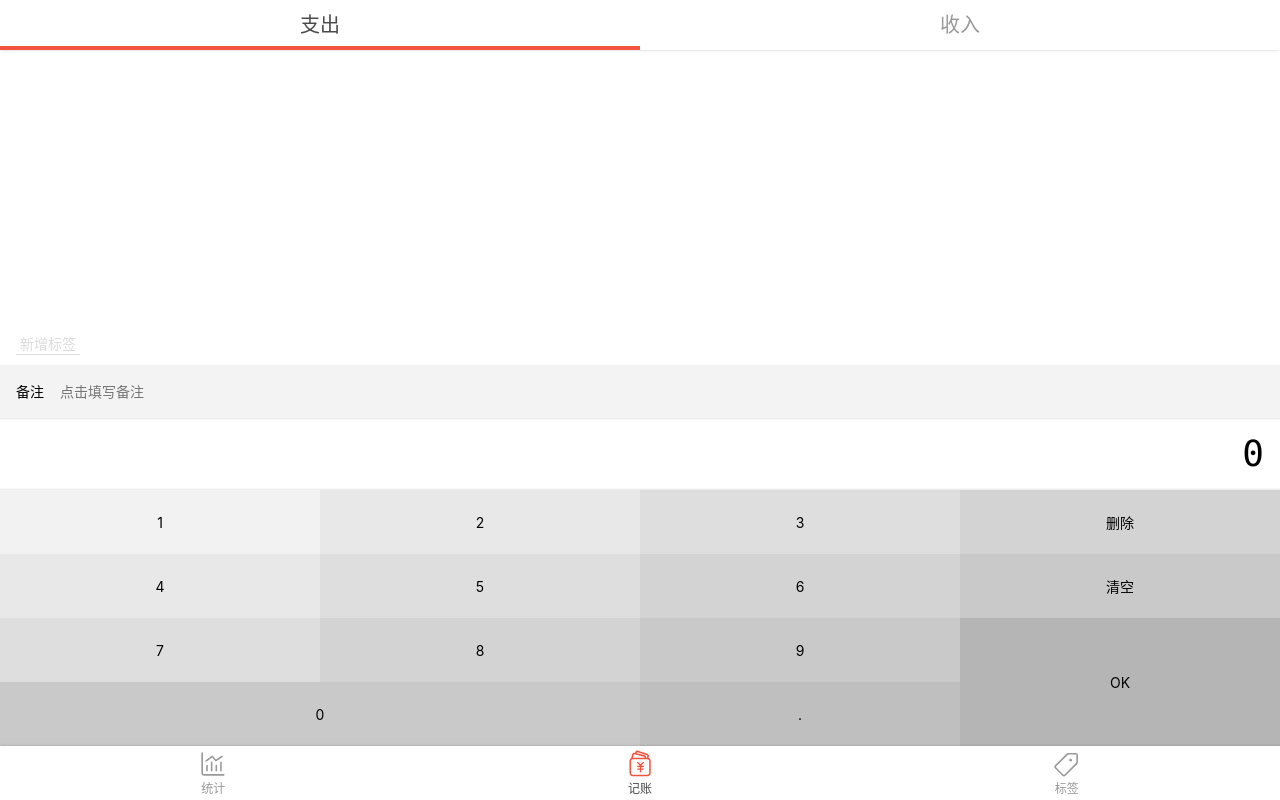
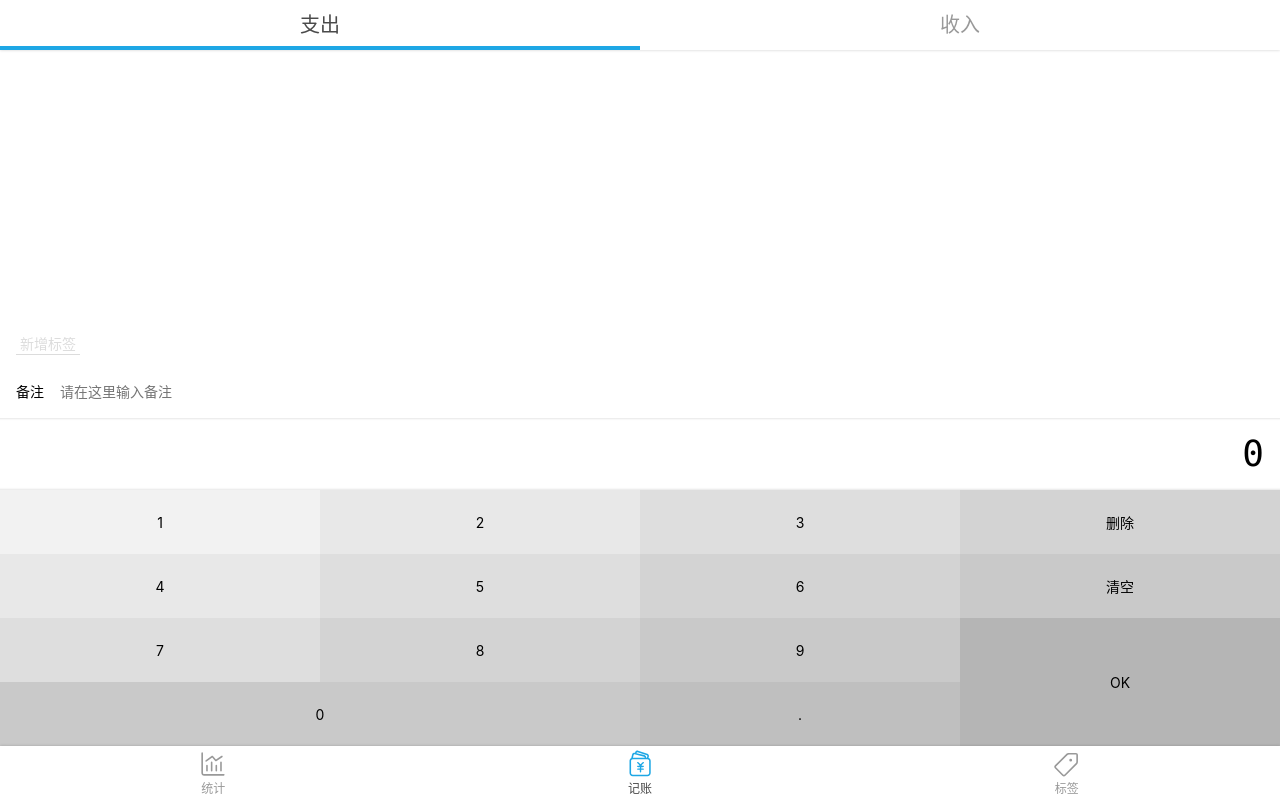
Before and after one commit to sozyhi/account-books, a Vue app: page /#/money in a window 1280 px wide. Built offline with nearby package versions, Linux system fonts and the light colour scheme.

Commit message:
添加EditLabel.vue的页面，增加了FormItem和Button两个通用封装组件

```diff
--- a/src/assets/style/uniform-color.scss
+++ b/src/assets/style/uniform-color.scss
@@ -1,15 +1,15 @@
-$color-shadow:rgba(0,0,0,0.2);
-$color-background:#EEEEEE;
-$color-ordinary:#999999;
-$color-unselected-word:#DCDCDC;
-$color-selected-word:#4A4A4A;
-$color-selected-icon:#F3543F;
-$font-hei:-apple-system, "Noto Sans", "Helvetica Neue", Helvetica, "Nimbus Sans L", Arial, "Liberation Sans", "PingFang SC", "Hiragino Sans GB", "Noto Sans CJK SC", "Source Han Sans SC", "Source Han Sans CN", "Microsoft YaHei", "Wenquanyi Micro Hei", "WenQuanYi Zen Hei", "ST Heiti", SimHei, "WenQuanYi Zen Hei Sharp", sans-serif;
+$color-shadow: rgba(0, 0, 0, 0.2);
+$color-background: #EEEEEE;
+$color-ordinary: #999999;
+$color-unselected-word: #DCDCDC;
+$color-selected-word: #4A4A4A;
+$color-selected-icon: #1EA7E5;
+$font-hei: -apple-system, "Noto Sans", "Helvetica Neue", Helvetica, "Nimbus Sans L", Arial, "Liberation Sans", "PingFang SC", "Hiragino Sans GB", "Noto Sans CJK SC", "Source Han Sans SC", "Source Han Sans CN", "Microsoft YaHei", "Wenquanyi Micro Hei", "WenQuanYi Zen Hei", "ST Heiti", SimHei, "WenQuanYi Zen Hei Sharp", sans-serif;
 $font-song: Georgia, "Nimbus Roman No9 L", "Songti SC", "Noto Serif CJK SC", "Source Han Serif SC", "Source Han Serif CN", STSong, "AR PL New Sung", "AR PL SungtiL GB", NSimSun, SimSun, "TW\-Sung", "WenQuanYi Bitmap Song", "AR PL UMing CN", "AR PL UMing HK", "AR PL UMing TW", "AR PL UMing TW MBE", PMingLiU, MingLiU, serif;
-$font-kai:Baskerville, "Times New Roman", "Liberation Serif", STFangsong, FangSong, FangSong_GB2312, "CWTEX\-F", serif;
+$font-kai: Baskerville, "Times New Roman", "Liberation Serif", STFangsong, FangSong, FangSong_GB2312, "CWTEX\-F", serif;
 
-%clearFix{
-  &::after{
+%clearFix {
+  &::after {
     content: '';
     clear: both;
     display: block;
--- /dev/null
+++ b/src/components/Button.vue
@@ -0,0 +1,26 @@
+<template>
+  <div>
+    <button class="button">
+      <slot></slot>
+    </button>
+  </div>
+</template>
+
+<script lang="ts">
+  import Vue from 'vue';
+  import {Component} from 'vue-property-decorator';
+
+  @Component
+  export default class Button extends Vue {
+  }
+</script>
+
+<style lang="scss" scoped>
+  .button {
+    background: #767676;
+    color: white;
+    border-radius: 4px;
+    height: 40px;
+    padding: 0 16px;
+  }
+</style>
--- /dev/null
+++ b/src/components/FormItem.vue
@@ -0,0 +1,48 @@
+<template>
+  <div>
+    <label class="formItem">
+      <span class="name">{{fieldName}}</span>
+      <input type="text" v-model="notes" @change="notesChange" :placeholder="placeholder">
+    </label>
+  </div>
+</template>
+
+<script lang="ts">
+  import Vue from 'vue';
+  import {Component, Prop} from 'vue-property-decorator';
+
+  @Component
+  export default class FormItem extends Vue {
+    @Prop(String) readonly value!: string;
+    @Prop({required: true}) fieldName!: string;
+    @Prop() placeholder?: string;
+
+    notes = this.value;
+
+    notesChange() {
+      this.$emit('update:value', this.notes);
+    }
+
+  }
+</script>
+
+<style lang="scss" scoped>
+  .formItem {
+    display: flex;
+    align-items: center;
+    padding: 0 16px;
+
+    > .name {
+      padding-right: 16px;
+    }
+
+    input {
+      padding: 16px 0;
+      flex-grow: 1;
+      background: transparent;
+      border: none;
+
+    }
+  }
+
+</style>
--- a/src/components/Notes.vue
+++ /dev/null
@@ -1,42 +0,0 @@
-<template>
-  <div>
-    <label class="notes">
-      <span class="name">备注</span>
-      <input type="text" v-model="notes" @change="notesChange" placeholder="点击填写备注">
-    </label>
-  </div>
-</template>
-
-<script lang="ts">
-  import Vue from 'vue';
-  import {Component, Prop} from 'vue-property-decorator';
-@Component
-  export default class Notes extends Vue{
-  @Prop(String)readonly value!: string;
-  notes =this.value;
-  notesChange(){
-    this.$emit('update:value',this.notes)
-  }
-
-}
-</script>
-
-<style lang="scss" scoped>
-  .notes{
-    display: flex;
-    align-items: center;
-    background:#F3F3F3;
-    padding: 0 16px;
-    >.name{
-      padding-right: 16px;
-    }
-    input{
-      padding: 16px 0;
-      flex-grow: 1;
-      background: transparent;
-      border: none;
-
-    }
-  }
-
-</style>
--- a/src/views/EditLabel.vue
+++ b/src/views/EditLabel.vue
@@ -1,25 +1,38 @@
 <template>
   <Layout>
-    编辑标签
+    <div class="navBar">
+      <Icon name="left"/>
+      <span class="title">编辑标签</span>
+      <span class="rightLine"></span>
+    </div>
+    <div class="form-wrapper">
+      <Notes field-name="标签名" placeholder="请在这里输入修改后的标签名"/>
+    </div>
+    <div class="deleteTag-wrapper">
+      <Button class="deleteTag">删除标签</Button>
+    </div>
   </Layout>
-
 </template>
 
 <script lang="ts">
   import Vue from 'vue';
+  import FormItem from '@/components/FormItem.vue';
   import {Component} from 'vue-property-decorator';
   import {tagListModel} from '@/models/tagListModel';
+  import Button from '@/components/Button.vue';
 
-  @Component
+  @Component({
+    components: {Button, Notes: FormItem}
+  })
   export default class EditLabel extends Vue {
     created() {
       const id = this.$route.params.id;
       tagListModel.fetch();
       const tags = tagListModel.data;
-      const tag =tags.filter(t => t.id === id)[0];
-      if (tag){
+      const tag = tags.filter(t => t.id === id)[0];
+      if (tag) {
         console.log(tag);
-      }else{
+      } else {
         this.$router.replace('/404');
       }
     }
@@ -27,5 +40,50 @@
 </script>
 
 <style lang="scss" scoped>
+  @import "~@/assets/style/uniform-color.scss";
 
+  .navBar {
+    display: flex;
+    justify-content: space-between;
+    align-items: center;
+    font-size: 16px;
+    padding: 10px 16px;
+    position: relative;
+
+    &::after {
+      content: '';
+      position: absolute;
+      bottom: 0;
+      left: 0;
+      background: $color-selected-icon;
+      height: 4px;
+      width: 100%;
+    }
+
+    > .title {
+      font-size: 20px;
+      color: $color-selected-word;
+    }
+
+    > .icon {
+      width: 24px;
+      height: 24px;
+      fill: $color-selected-word;
+
+    }
+
+    > .rightLine {
+      width: 24px;
+      height: 24px;
+    }
+  }
+
+  .form-wrapper {
+    @extend %outerShadow;
+  }
+
+  .deleteTag-wrapper {
+    text-align: center;
+    margin-top: 44px;
+  }
 </style>
--- a/src/views/Labels.vue
+++ b/src/views/Labels.vue
@@ -6,12 +6,13 @@
     </ul>
     <div class="tagsManage">
       <div class="tagList">
-        <router-link :to="`/labels/edit/${tag.id}`" class="tag" v-for="tag in tags" :key="tag.id"><span>{{tag.name}}</span>
+        <router-link :to="`/labels/edit/${tag.id}`" class="tag" v-for="tag in tags" :key="tag.id">
+          <span>{{tag.name}}</span>
           <Icon name="right"/>
         </router-link>
       </div>
       <div class="addTags-wrapper">
-        <button class="addTags" @click="addTags">新增标签</button>
+        <Button @click.native="addTags">新增标签</Button>
       </div>
     </div>
   </Layout>
@@ -21,22 +22,29 @@
   import Vue from 'vue';
   import {Component} from 'vue-property-decorator';
   import {tagListModel} from '@/models/tagListModel';
+  import Button from '@/components/Button.vue';
+
   tagListModel.fetch();
-  @Component
+  @Component({
+    components: {Button}
+  })
   export default class Labels extends Vue {
     tags = tagListModel.data;
-    addTags(){
-      const  name =window.prompt('请输入标签名');
-      if (name){
+
+    addTags() {
+      const name = window.prompt('请输入标签名');
+      if (name) {
         const message = tagListModel.create(name);
-        if(message === 'duplicated'){
+        if (message === 'duplicated') {
           window.alert('请勿重复添加');
-        }else if(message === 'success'){
+        } else if (message === 'success') {
           window.alert('添加成功');
         }
       }
     }
-    value= '-';
+
+    value = '-';
+
     selectType(type: string) {
       if (type !== '-' && type !== '+') {
         throw new Error('type is unknown');
@@ -81,7 +89,7 @@
     padding: 0 16px 0 16px;
     font-size: 14px;
 
-    >.tag {
+    > .tag {
       min-height: 44px;
       display: flex;
       align-items: center;
@@ -91,13 +99,6 @@
   }
 
   .addTags {
-
-    background: #767676;
-    color: white;
-    border-radius: 4px;
-    height: 40px;
-    padding: 0 16px;
-
     &-wrapper {
       text-align: center;
       margin-top: 44px;
--- a/src/views/Money.vue
+++ b/src/views/Money.vue
@@ -2,7 +2,7 @@
   <Layout classPrefix="money">
     <Types :value.sync="record.type"/>
     <Tags :value.sync="record.tag" :tags-source.sync="tags"/>
-    <Notes :value.sync="record.notes"/>
+    <FormItem field-name="备注" placeholder="请在这里输入备注" :value.sync="record.notes"/>
     <NumberPad :value.sync="record.amount" @submit="saveRecord"/>
   </Layout>
 </template>
@@ -11,7 +11,7 @@
   import Vue from 'vue';
   import Types from '@/components/Types.vue';
   import Tags from '@/components/Tags.vue';
-  import Notes from '@/components/Notes.vue';
+  import FormItem from '@/components/FormItem.vue';
   import NumberPad from '@/components/NumberPad.vue';
   import {Component, Watch} from 'vue-property-decorator';
   import {recordListModel} from '@/models/recordListModel';
@@ -21,7 +21,7 @@
   const tagList =tagListModel.fetch();
 
   @Component({
-    components: {NumberPad, Notes, Tags, Types}
+    components: {NumberPad, FormItem, Tags, Types}
   })
   export default class Money extends Vue {
 
```
Also changed, not shown: src/assets/icons/left.svg (added).
